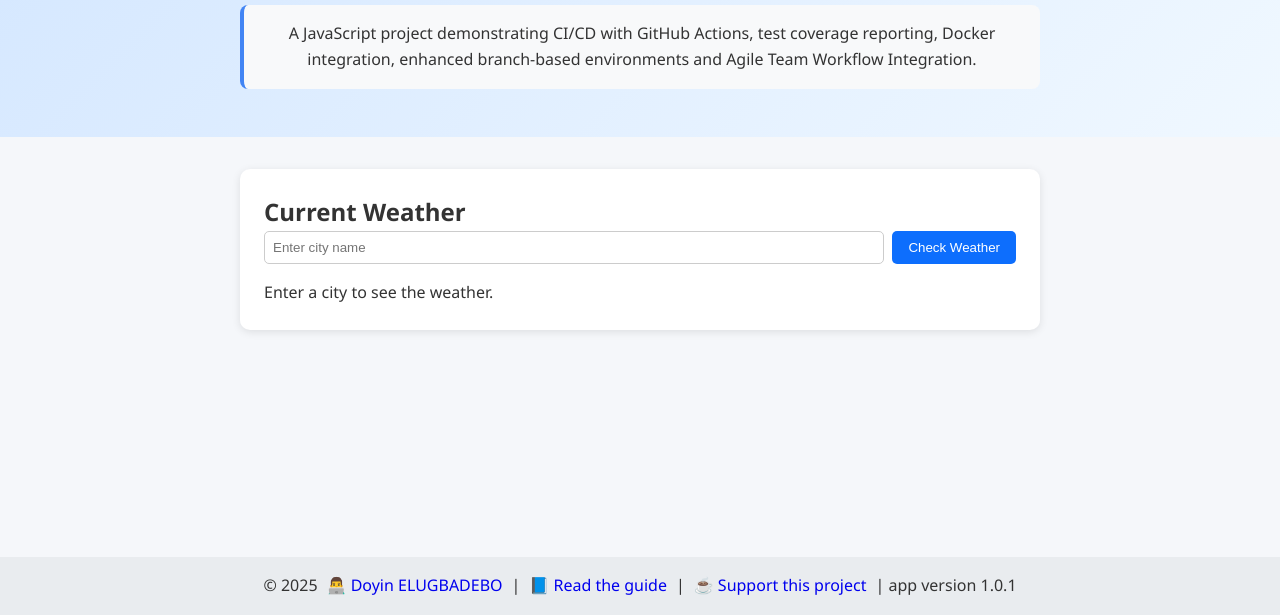
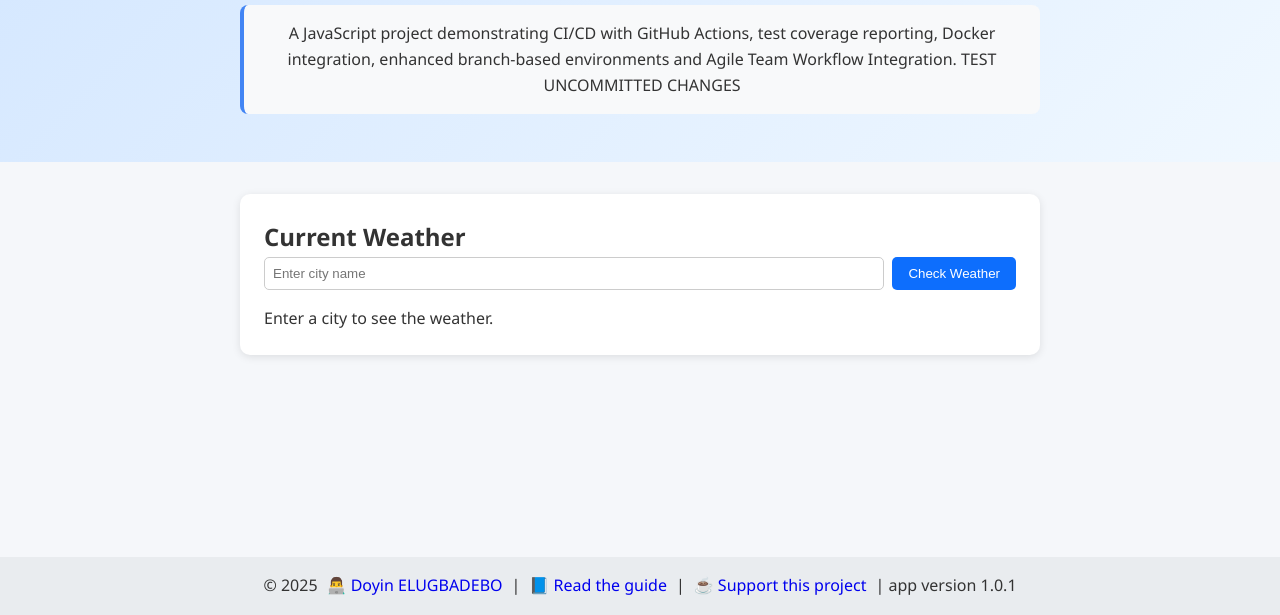
Before and after one commit to doyinhubx/weather-runner, a website with bundled scripts: page public/index.html in a window 1280 px wide. Shown: the part 185-800 px from the top of the page. Built offline with nearby package versions, Linux system fonts and the light colour scheme.

Commit message:
Restore and commit stashed changes after deploy

```diff
--- a/public/index.html
+++ b/public/index.html
@@ -21,7 +21,7 @@
     <section class="hero">
       <h1>Welcome to WeatherX 🌤️</h1>
       <p class="project-description">
-        A JavaScript project demonstrating CI/CD with GitHub Actions, test coverage reporting, Docker integration, enhanced branch-based environments and Agile Team Workflow Integration.
+        A JavaScript project demonstrating CI/CD with GitHub Actions, test coverage reporting, Docker integration, enhanced branch-based environments and Agile Team Workflow Integration. TEST UNCOMMITTED CHANGES
     </section>
 
     <section class="weather">
```
Also changed, not shown: .github/workflows/ci.yml, 1 other file.
